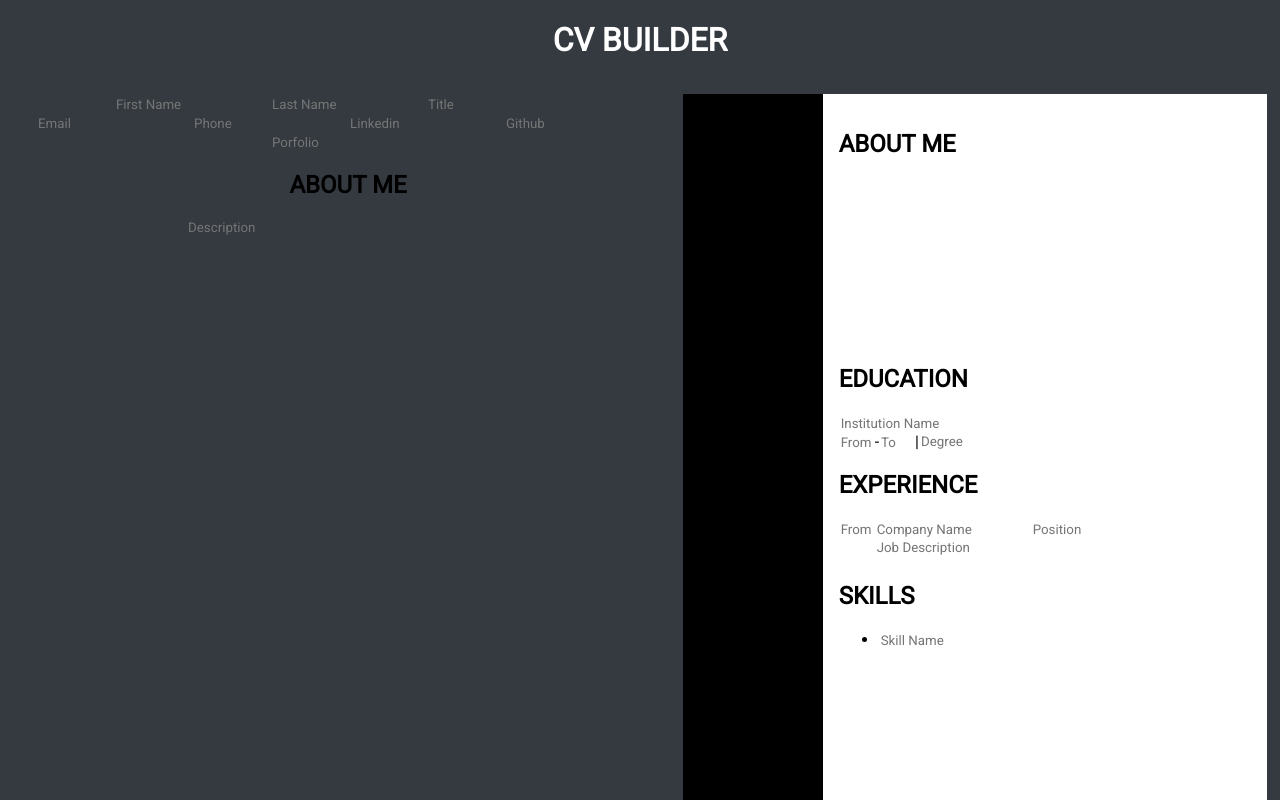
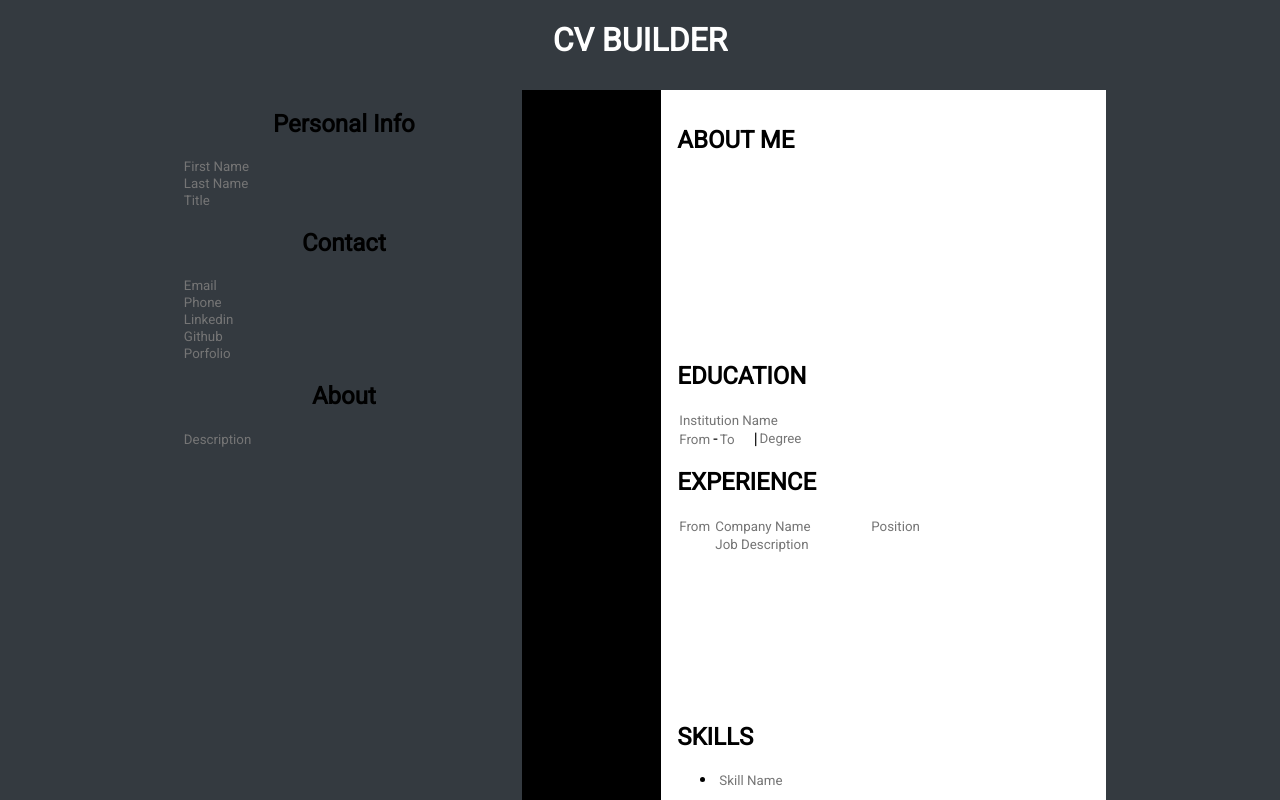
Before and after one commit to fernandobouchet/cv-project, a React (Create React App) app: page / in a window 1280 px wide. Shown: the top 800 px of the page. Built offline with nearby package versions, Linux system fonts and the light colour scheme.

Commit message:
Some styles to forms

```diff
--- a/src/components/CVPreview/About.js
+++ b/src/components/CVPreview/About.js
@@ -10,6 +10,7 @@ class About extends Component {
           <textarea
             className="about-text-area"
             defaultValue={this.props.general.about}
+            disabled={true}
           ></textarea>
         </div>
       </div>
--- a/src/components/Forms/Form_About.js
+++ b/src/components/Forms/Form_About.js
@@ -22,7 +22,7 @@ class FormAbout extends Component {
   render() {
     return (
       <div className="about-form-container">
-        <h2>ABOUT ME</h2>
+        <h2>About</h2>
         <div className="about-container">
           <textarea
             onChange={this.handleChange}
--- a/src/components/Forms/Form_Contact.js
+++ b/src/components/Forms/Form_Contact.js
@@ -32,7 +32,8 @@ class FormContact extends Component {
 
     return (
       <div className="contact-form-container">
-        <form autoComplete="off">
+        <h2>Contact</h2>
+        <form className="form" autoComplete="off">
           <input
             type="text"
             name="email"
--- a/src/components/Forms/Form_General.js
+++ b/src/components/Forms/Form_General.js
@@ -30,7 +30,8 @@ class FormGeneral extends Component {
 
     return (
       <div className="general-form-container">
-        <form autoComplete="off">
+        <h2>Personal Info</h2>
+        <form className="form" autoComplete="off">
           <input
             type="text"
             name="firstName"
--- a/src/styles/index.css
+++ b/src/styles/index.css
@@ -32,7 +32,7 @@ textarea {
   background-color: inherit;
   font-family: inherit;
   width: 20rem;
-  height: 1rem;
+  height: 10rem;
 }
 
 .education-container {
@@ -82,4 +82,10 @@ textarea {
 #main-container {
   display: flex;
   padding: 1%;
+  gap: 1rem;
 }
+
+.form {
+  display: flex;
+  flex-direction: column;
+}
```
